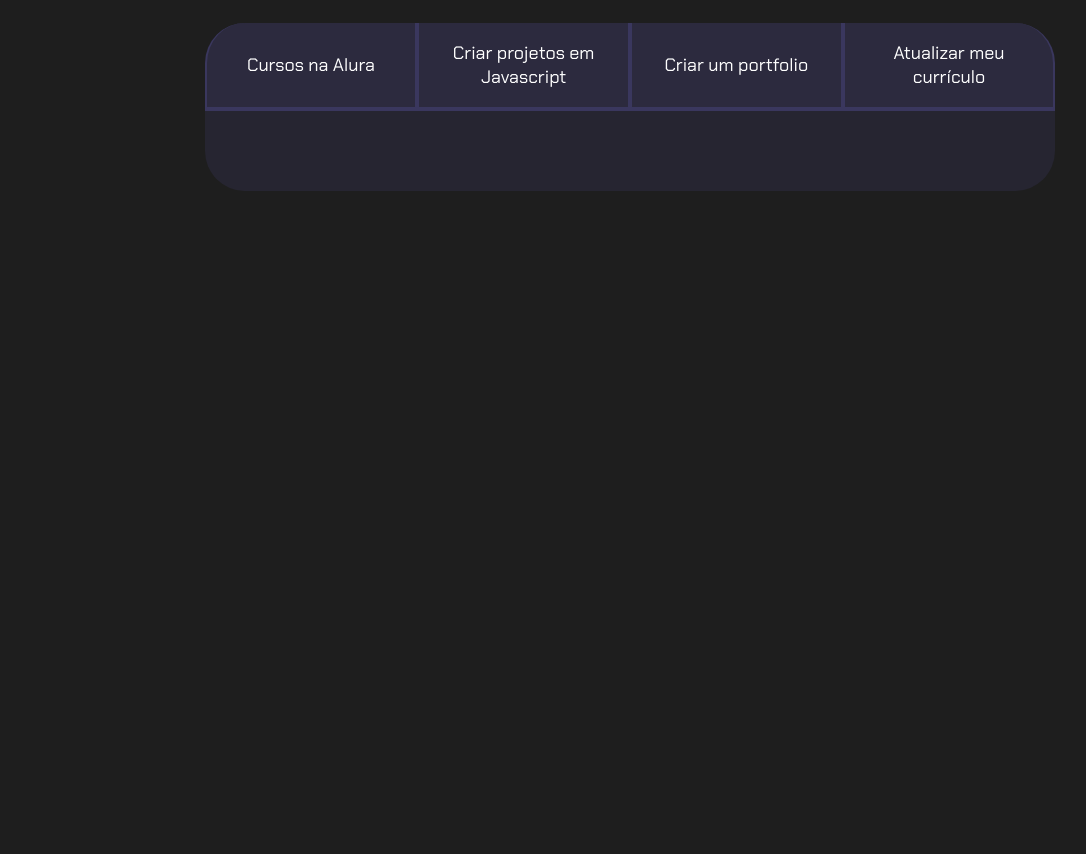
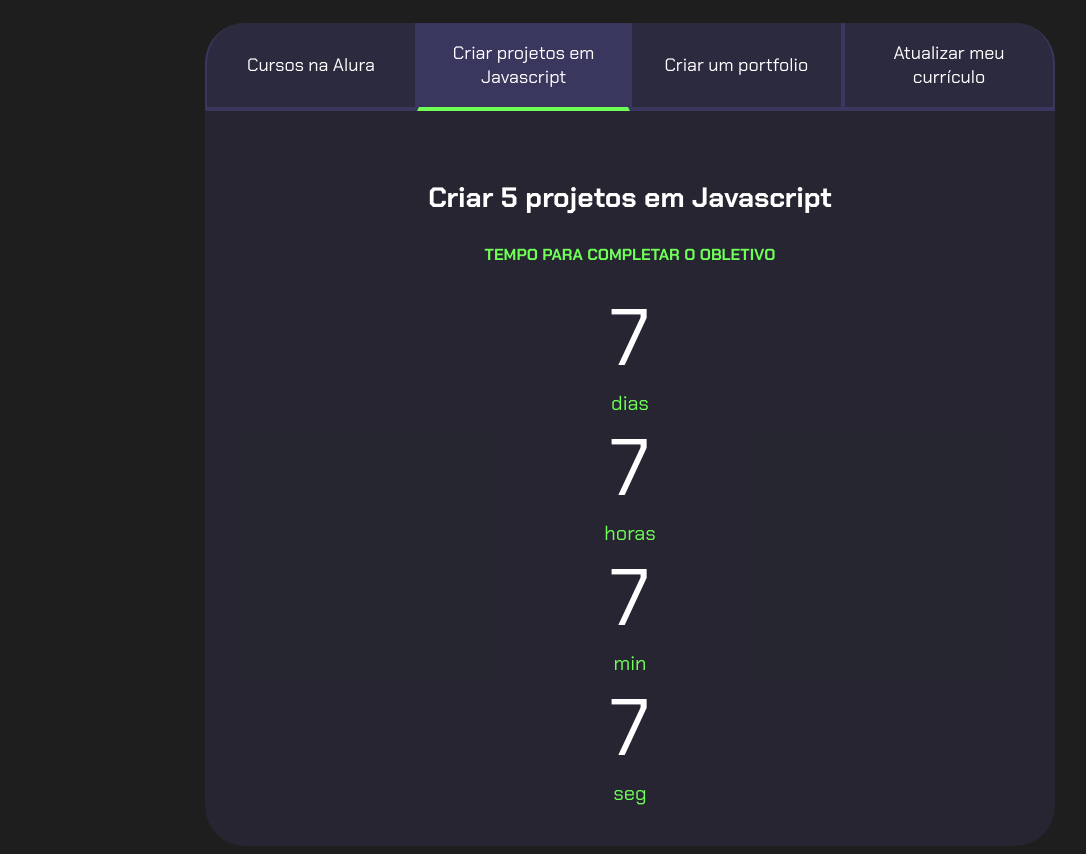
Before and after one commit to baianacarai/projeto-de-vida, a plain HTML site: page index.html in a window 1280 px wide. Both pictures are taken after a click on the button "Criar projetos em Javascript". Shown: the part 80-934 px from the top of the page, without its empty margins (10-1096 px from the left). Before the commit the page ends 800 px from the top, so only its background shows below. Drawn offline with Linux system fonts and the light colour scheme.

Commit message:
Add files via upload

```diff
--- a/index.html
+++ b/index.html
@@ -13,19 +13,37 @@
         <h2 class="titulo-principal">Meus Objetivos do ano<span>_</span></h2>
         <div class="conteudo">
         <div class="botoes">
-            <button class="botao">Cursos na Alura</button>
+            <button class="botao ativo">Cursos na Alura</button>
             <button class="botao">Criar projetos em Javascript</button>
             <button class="botao">Criar um portfolio</button>
             <button class="botao">Atualizar meu currículo</button>
         </div>
         <div class="abas-textos">
             <div class="aba-conteudo ativo">
-                <h3 class="aba-conteudo-titulo-principal"> Estudar 4 cursos na Alura</h3>
-                <h4 class="aba-conteudo-titulo-secundario">Tempo para completar o obletivo</h4>atualizaCronometo();
-                setInterval(atualizaCronometo,1000);
+                <h3 class="aba-conteudo-titulo-principal">Estudar 4 cursos na Alura</h3>
+                <h4 class="aba-conteudo-titulo-secundario">Tempo para completar o objetivo</h4>
+                <div class="contador"></div>
+            </div>
+            <div class="aba-conteudo">
                 <h3 class="aba-conteudo-titulo-principal">Criar 5 projetos em Javascript</h3>
                 <h4 class="aba-conteudo-titulo-secundario">Tempo para completar o obletivo</h4>
              <div class="contador"></div>
+             <div class="contador-digito">
+                <p class="contador-digito-numero">7</p>
+                <p class="contador-digito-texto">dias</p>
+             </div>
+             <div class="contador-digito">
+                <p class="contador-digito-numero">7</p>
+                <p class="contador-digito-texto">horas</p>
+             </div>
+             <div class="contador-digito">
+                <p class="contador-digito-numero">7</p>
+                <p class="contador-digito-texto">min</p>
+             </div>
+             <div class="contador-digito">
+                <p class="contador-digito-numero">7</p>
+                <p class="contador-digito-texto">seg</p>
+             </div>
            </div>
            <div class="aba-conteudo">
                 <h3 class="aba-conteudo-titulo-principal">Criar um portfolio com os meus 3 melhores projetos</h3>
--- a/main.js
+++ b/main.js
@@ -15,7 +15,7 @@
 }
 
 const contadores = document.querySelectorAll(".contador");
-const tempoObjetivo1 = new Date("2025-10-05T00:00:00");
+const tempoObjetivo1 = new Date("2022-10-05T00:00:00");
 const tempoObjetivo2 = new Date("2025-12-05T00:00:00");
 const tempoObjetivo3 = new Date("2025-12-30T00:00:00");
 const tempoObjetivo4 = new Date("2026-02-01T00:00:00");
@@ -52,4 +52,4 @@
     setInterval(atualizaCronometro,1000);
 }
 
-comecaCronometro()
+//comecaCronometro()
--- a/style.css
+++ b/style.css
@@ -103,6 +103,25 @@
 }
 
 .contador {
+    display: flex;
+    justify-content: center;
+    flex-wrap: wrap;
+}
+
+.contador-digito {
+    padding: 0 16px;
+    text-align: center;
+    min-width: 100px;
+}
+
+.contador-digito-numero{
+    font-size: 80px;
+    margin: 0;
+}
+
+.contador-digito-texto{
+    color: var(--verde);
     font-size: 20px;
-    text-align: center;
+    margin: 0;
+
 }
```
